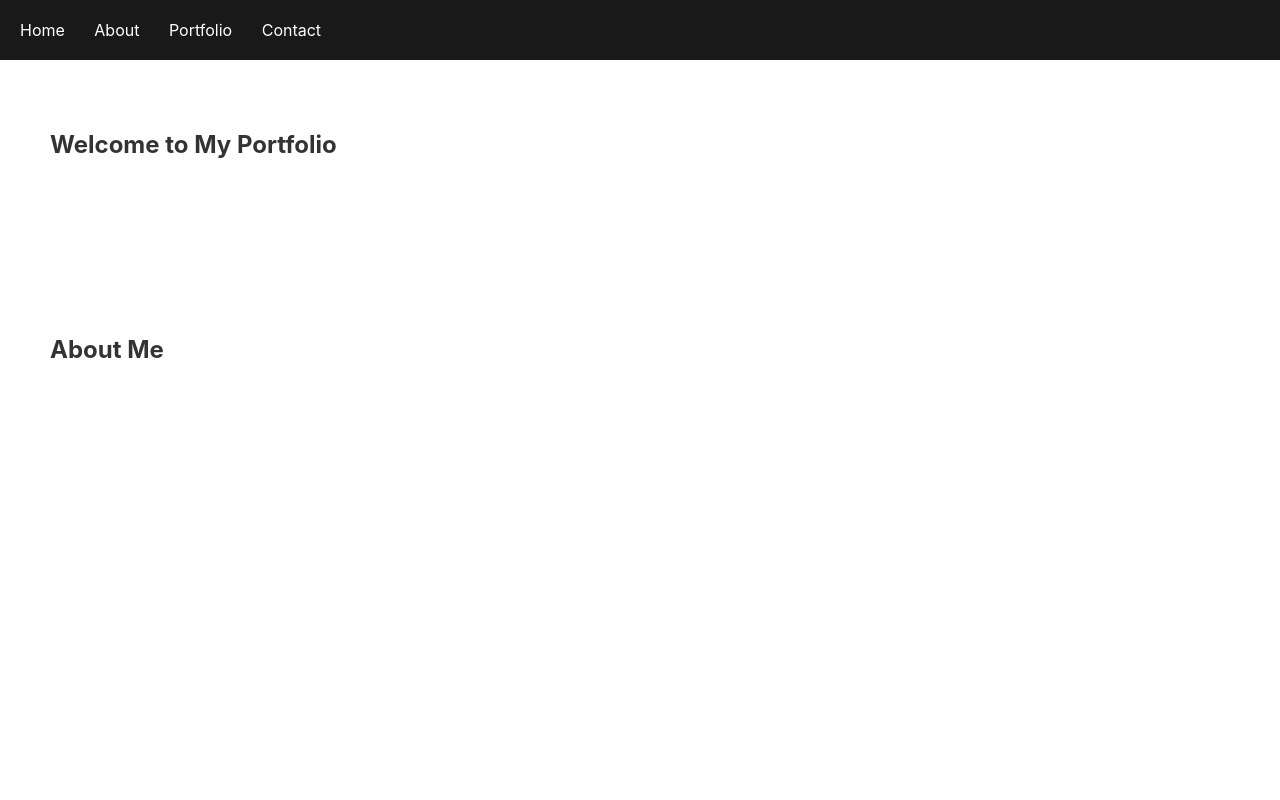
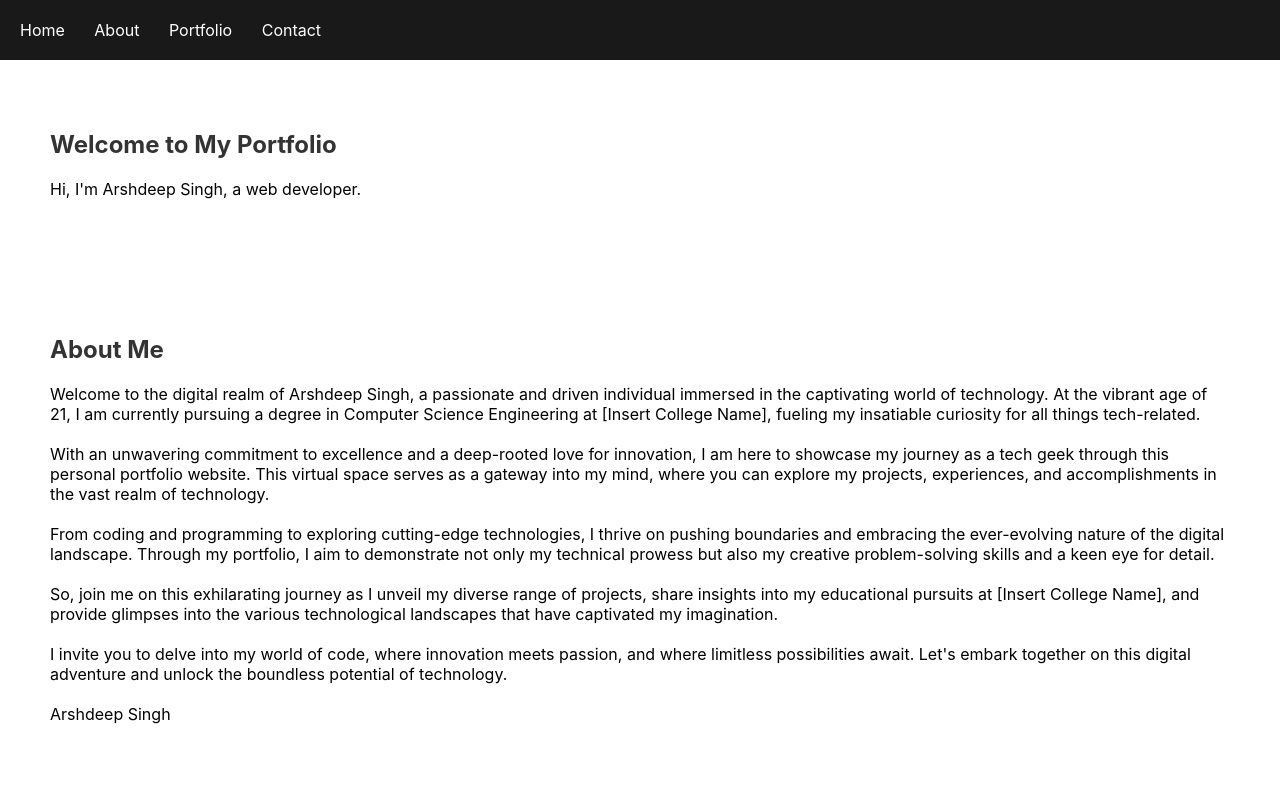
Before and after one commit to arshdeeps1ngh/portfolio, a plain HTML site: page index.html in a window 1280 px wide. Shown: the top 800 px of the page. Drawn offline with Linux system fonts and the light colour scheme; files that its build step writes are made by us from their sources.

Commit message:
Update index.html

```diff
--- a/index.html
+++ b/index.html
@@ -8,14 +8,8 @@
 	<style>
 	body {
   font-family: -apple-system, BlinkMacSystemFont, sans-serif;
-
-		  color: white;
-            margin: 0px;
-            padding: 0px;
-
-            background-size: 100%;
-
-            background-repeat: no-repeat;
+  margin: 0;
+  padding: 0;
 
 }
 
```
